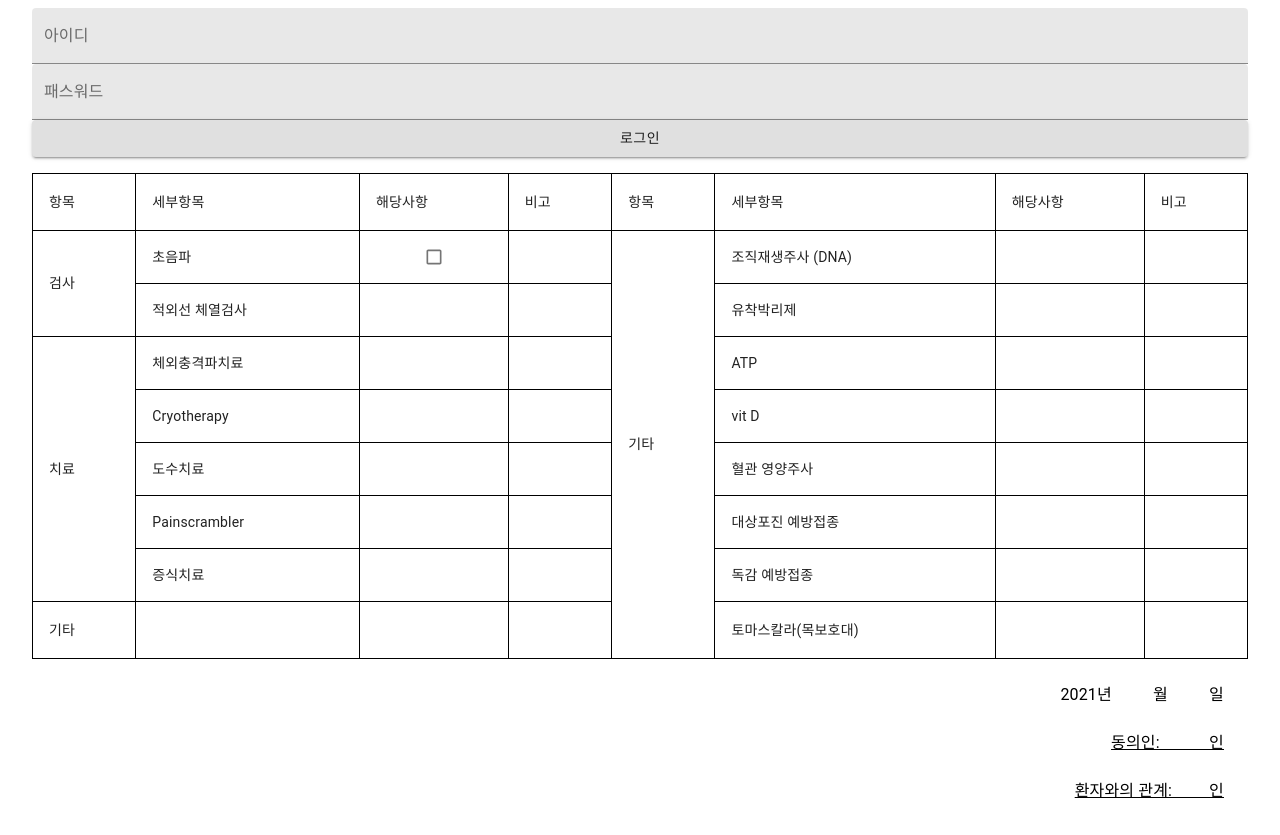
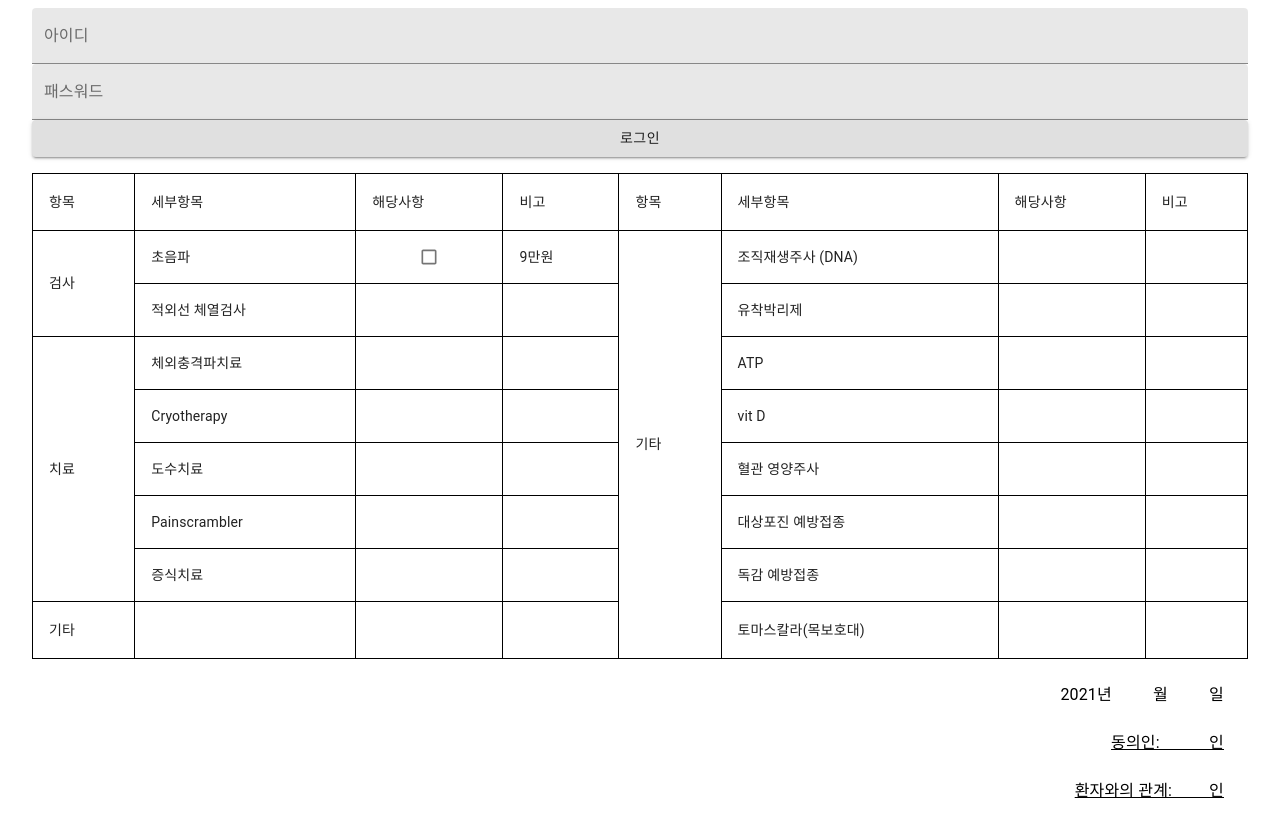
Before and after one commit to ifndefdeadmau5/sign-app, a React (Create React App) app: page / in a window 1280 px wide. Built offline with nearby package versions, Linux system fonts and the light colour scheme.

Commit message:
fix typo

```diff
--- a/src/Document.js
+++ b/src/Document.js
@@ -40,7 +40,7 @@ const SignTypo = styled(Typography)({
   fontSize: 16,
 });
 
-const SignnedImage = styled("img")({
+const SignedImage = styled("img")({
   width: "100px",
   height: "25px",
   position: "absolute",
@@ -89,7 +89,7 @@ const Document = () => {
               <TableCell padding="none" align="center">
                 <Checkbox size="small" />
               </TableCell>
-              <TableCell></TableCell>
+              <TableCell>9만원</TableCell>
               <TableCell rowSpan={8}>기타</TableCell>
               <TableCell>조직재생주사 (DNA)</TableCell>
               <TableCell></TableCell>
@@ -172,7 +172,7 @@ const Document = () => {
           >
             {"환자와의 관계:         인"}
           </SignTypo>
-          {trimmedDataURL ? <SignnedImage src={trimmedDataURL} /> : null}
+          {trimmedDataURL ? <SignedImage src={trimmedDataURL} /> : null}
         </Box>
       </Box>
       <Dialog
```
